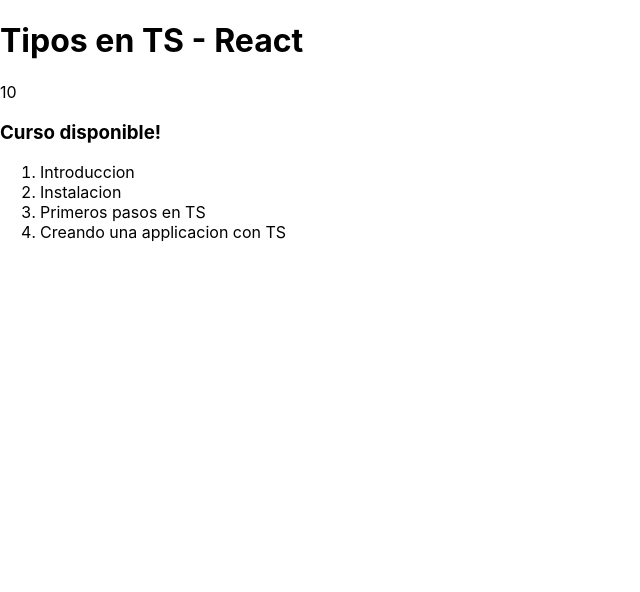
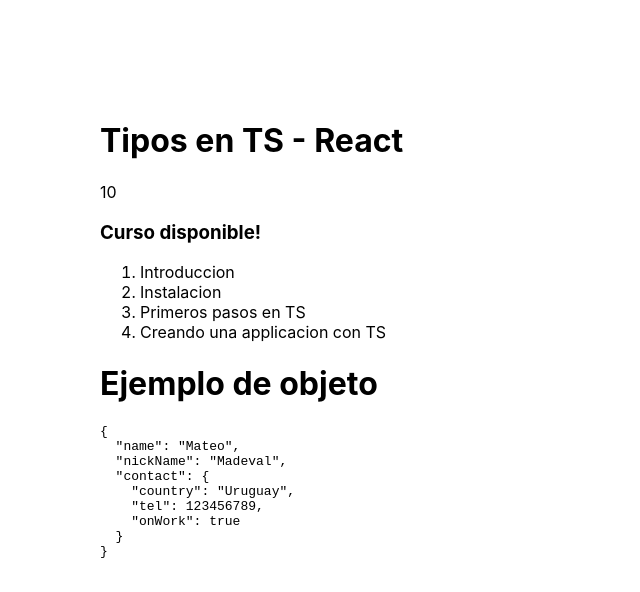
Before and after one commit to Curso-Fernando-Herrera-de-React-Native/react-typescript, a React (Create React App) app: page / in a window 1280 px wide. Shown: the top 592 px of the page, without its empty margins (0-640 px from the left). Built offline with nearby package versions, Linux system fonts and the light colour scheme.

Commit message:
feat(interface): create a component with object and interface

```diff
--- a/package.json
+++ b/package.json
@@ -19,6 +19,7 @@
   "scripts": {
     "start": "react-scripts start",
     "build": "react-scripts build",
+    "commit": "git add . && cz && git push origin main",
     "test": "react-scripts test",
     "eject": "react-scripts eject"
   },
@@ -39,5 +40,10 @@
       "last 1 firefox version",
       "last 1 safari version"
     ]
+  },
+  "config": {
+    "commitizen": {
+      "path": "cz-conventional-changelog"
+    }
   }
 }
--- a/src/App.tsx
+++ b/src/App.tsx
@@ -1,9 +1,11 @@
 import TiposBasicos from 'typescript/TiposBasicos'
+import ObjetosLiterales from 'typescript/ObjetosLiterales'
 
 function App() {
   return (
     <div className="App">
       <TiposBasicos />
+      <ObjetosLiterales />
     </div>
   );
 }
--- a/src/index.css
+++ b/src/index.css
@@ -1,5 +1,6 @@
 body {
   margin: 0;
+  padding: 100px;
   font-family: -apple-system, BlinkMacSystemFont, 'Segoe UI', 'Roboto', 'Oxygen',
     'Ubuntu', 'Cantarell', 'Fira Sans', 'Droid Sans', 'Helvetica Neue',
     sans-serif;
--- /dev/null
+++ b/src/typescript/ObjetosLiterales.tsx
@@ -0,0 +1,34 @@
+interface Person {
+  name: string,
+  nickName: string,
+  contact: Contact
+}
+
+interface Contact {
+  country: string,
+  tel: number,
+  onWork: boolean
+}
+
+const ObjetosLiterales = () => {
+  const person: Person = {
+    name: 'Mateo',
+    nickName: 'Madeval',
+    contact: {
+      country: 'Uruguay',
+      tel: 123456789,
+      onWork: true
+    }
+  }
+
+  return <>
+    <h1>Ejemplo de objeto</h1>
+    <code>
+      <pre>
+        { JSON.stringify(person, null, 2)}
+      </pre>
+    </code>
+  </>
+}
+
+export default ObjetosLiterales
```
